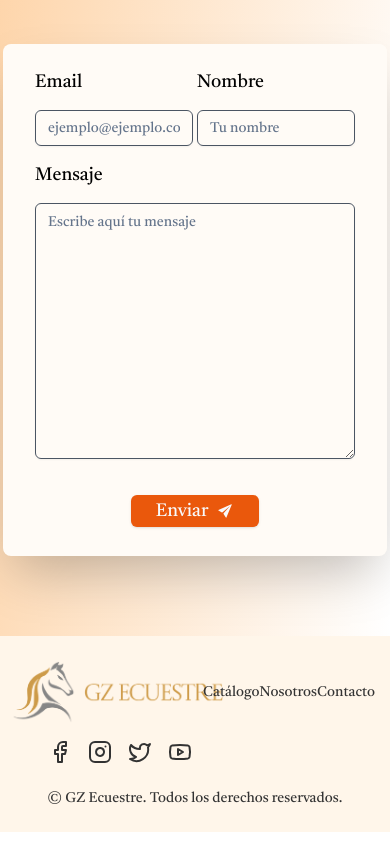
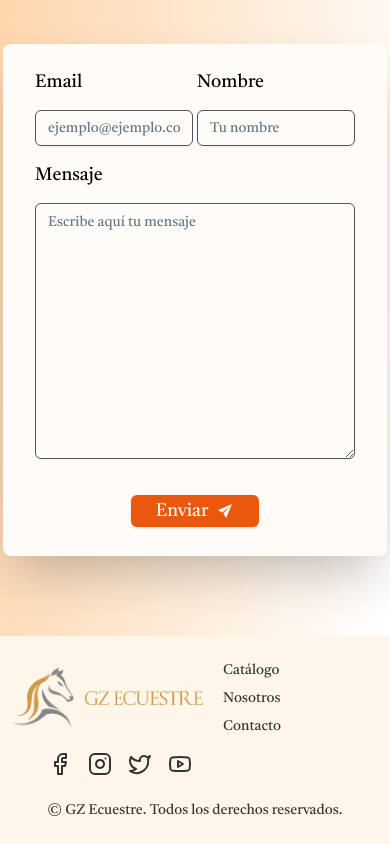
Before and after one commit to tod1az/gzecuestre, a Next.js app: page / in a window 390 px wide. Shown: the part 2653-3497 px from the top of the page. Built offline with nearby package versions, Linux system fonts and the light colour scheme.

Commit message:
fix footer responsivness

```diff
--- a/src/components/footer/Footer.tsx
+++ b/src/components/footer/Footer.tsx
@@ -7,9 +7,9 @@ export function Footer() {
 
   return (
     <footer className="bg-orange-100/50 LandingSubTitle py-6 px-4 md:px-6">
-      <div className="container mx-auto items-center grid grid-cols-2 md:grid-cols-4 gap-4 md:gap-6">
+      <div className="container mx-auto items-center grid grid-cols-2 md:grid-cols-4 gap-4 gap-x-14 md:gap-x-24 md:gap-6">
         <Logo />
-        <nav className="space-y-2 md:space-y-0 md:space-x-4">
+        <nav className="flex flex-col gap-2 md:flex-row">
           <FooterOptionalLinks />
           <Link className="text-sm hover:underline" href="/about">
             Nosotros
```
